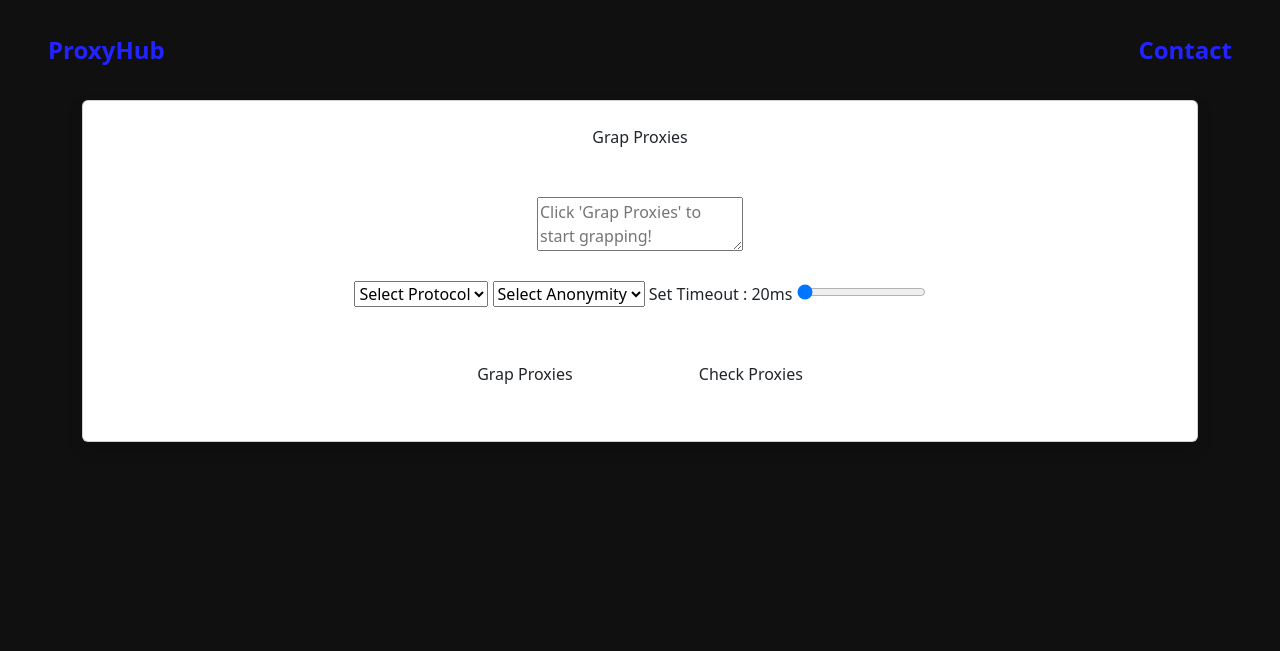
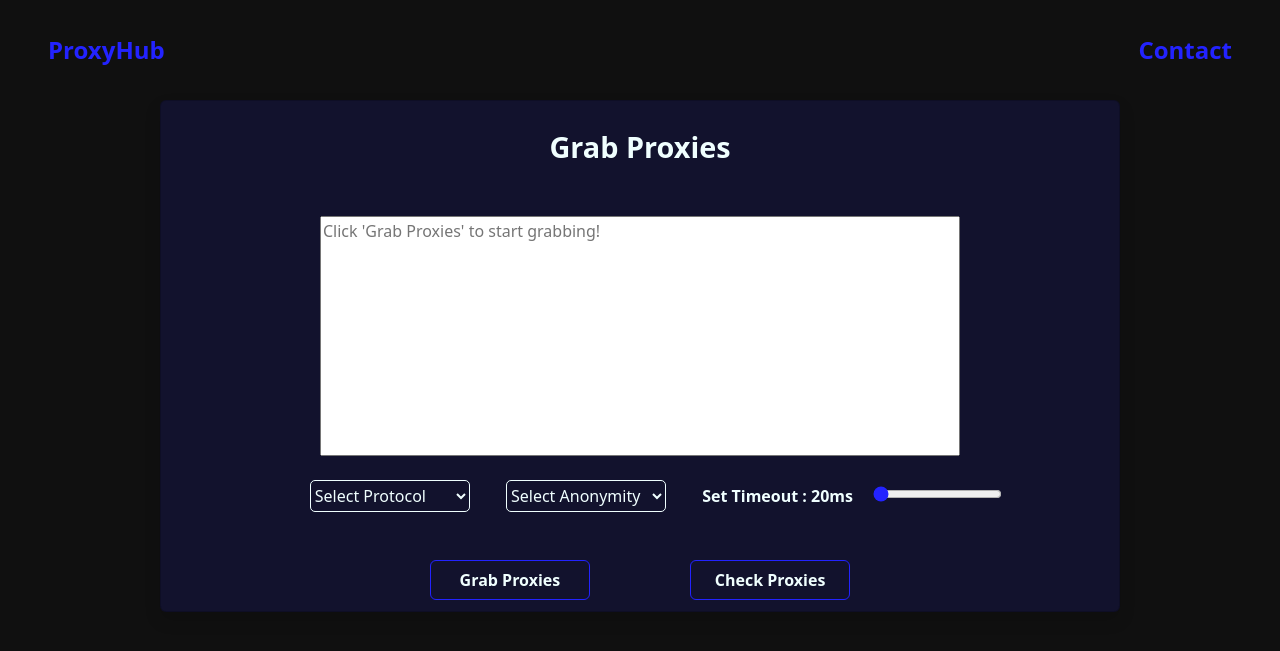
Before and after one commit to momhaidat/ProxyHub, a Flask app: template ProxyHub/templates/grab.html in a window 1280 px wide. Shown: the top 651 px of the page. Run offline with Flask 3, Linux system fonts and the light colour scheme; the template is opened without the code that fills it, so the values that code supplies are empty.

Commit message:
Update grab.html

```diff
--- a/ProxyHub/templates/grab.html
+++ b/ProxyHub/templates/grab.html
@@ -1,13 +1,13 @@
 {%extends "layout.html"%}
 {%block content%}
-<link rel="stylesheet" href="{{url_for('static', filename='grap.css')}}">
+<link rel="stylesheet" href="{{url_for('static', filename='grab.css')}}">
 
 <div class="container">
     <div class="card shadow">
         <center>
-            <div class="card-title mt-4">Grap Proxies</div>
+            <div class="card-title mt-4">Grab Proxies</div>
             <div class="fluid-container mt-5">
-                <textarea name="proxies" id="proxies-textarea" placeholder="Click 'Grap Proxies' to start grapping!"></textarea>
+                <textarea name="proxies" id="proxies-textarea" placeholder="Click 'Grab Proxies' to start grabbing!"></textarea>
             </div>
             <div class="fluid-container mt-4">
                 <select name="" id="protocol">
@@ -28,8 +28,8 @@
                 <input type="range" id="rangeInput" min="20" max="20000" step="1" value="50" oninput="updateValue(this.value)">
             </div>
             <div>
-                <button href="" class="btn m-5" onclick="Grap()" id="grap">Grap Proxies</button>
-                <div id="grap-loader" class="loader" style="display: none; margin-top: 1rem;"></div>
+                <button href="" class="btn m-5" onclick="Grab()" id="grab">Grab Proxies</button>
+                <div id="grab-loader" class="loader" style="display: none; margin-top: 1rem;"></div>
                 <button href="" class="btn m-5" onclick="Check()" id="check">Check Proxies</button>
                 <div id="check-loader" class="loader" style="display: none; margin-top: 1rem;"></div>
             </div>
@@ -37,33 +37,33 @@
     </div>
 </div>
 <script>
-    function Grap(){
-        document.getElementById("grap-loader").style.display = "block";
-        document.getElementById("grap").style.display = "none";
+    function Grab(){
+        document.getElementById("grab-loader").style.display = "block";
+        document.getElementById("grab").style.display = "none";
         const protocol = document.getElementById('protocol').value;
         const anonymity = document.getElementById('anonymity').value;
         const range = document.getElementById('rangeInput').value;
-        fetch(`/api/grap?protocol=${encodeURIComponent(protocol)}&anonymity=${encodeURIComponent(anonymity)}&range=${encodeURIComponent(range)}`, {
+        fetch(`/api/grab?protocol=${encodeURIComponent(protocol)}&anonymity=${encodeURIComponent(anonymity)}&range=${encodeURIComponent(range)}`, {
             method: "POST"
         })
         .then(response => {
             if (!response.ok) {
-                document.getElementById("grap-loader").style.display = "none";
-                document.getElementById("grap").style.display = "block";
+                document.getElementById("grab-loader").style.display = "none";
+                document.getElementById("grab").style.display = "block";
                 throw new Error('Error happened while trying to grab proxies, please contact website administrator!');
             }
             return response.json();
         })
         .then(data => {
             document.getElementById('proxies-textarea').value = data.join('\n');
-            document.getElementById("grap-loader").style.display = "none";
-            document.getElementById("grap").style.display = "block";
+            document.getElementById("grab-loader").style.display = "none";
+            document.getElementById("grab").style.display = "block";
 
         })
         .catch(error => {
             alert('Error happened while trying to grab proxies, please contact website administrator!');
-            document.getElementById("grap-loader").style.display = "none";
-            document.getElementById("grap").style.display = "block";
+            document.getElementById("grab-loader").style.display = "none";
+            document.getElementById("grab").style.display = "block";
         });
 
     }
```
